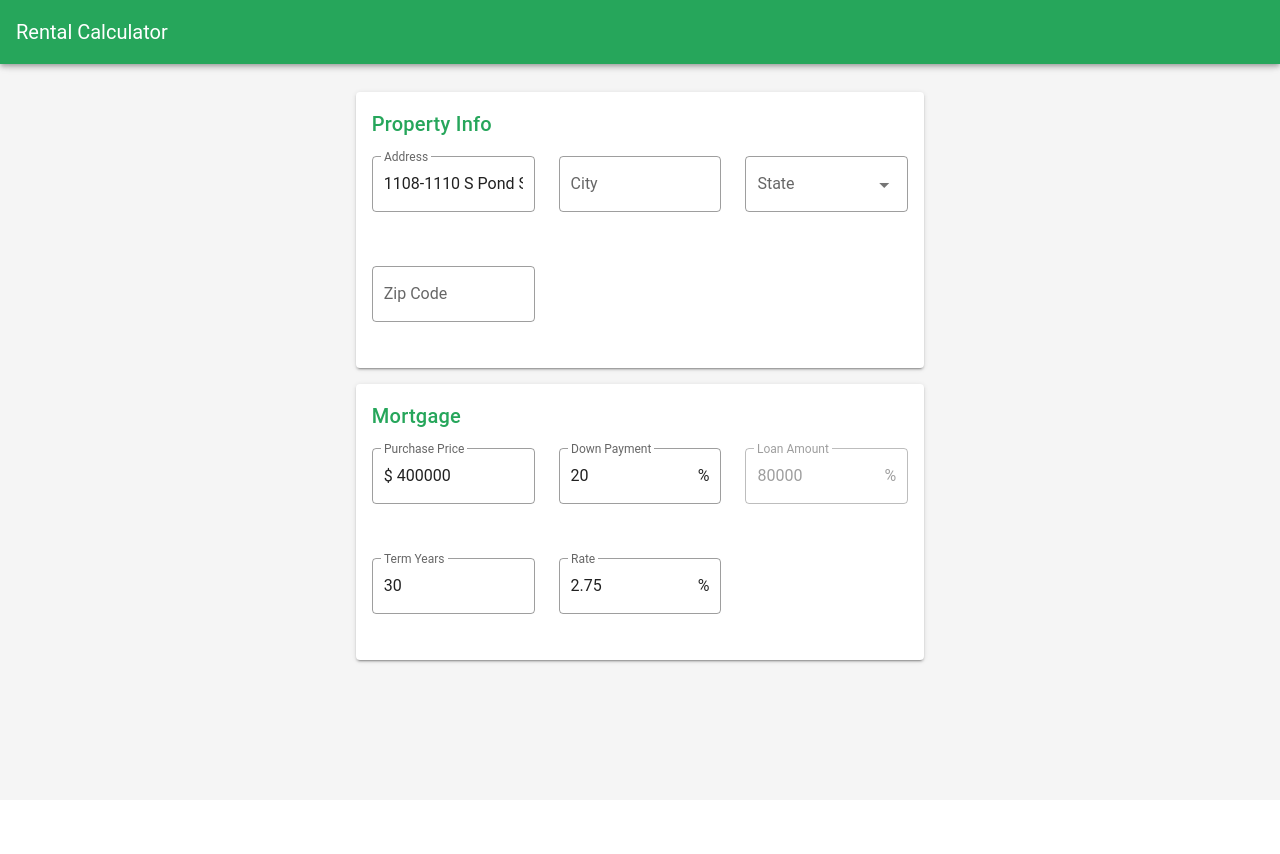
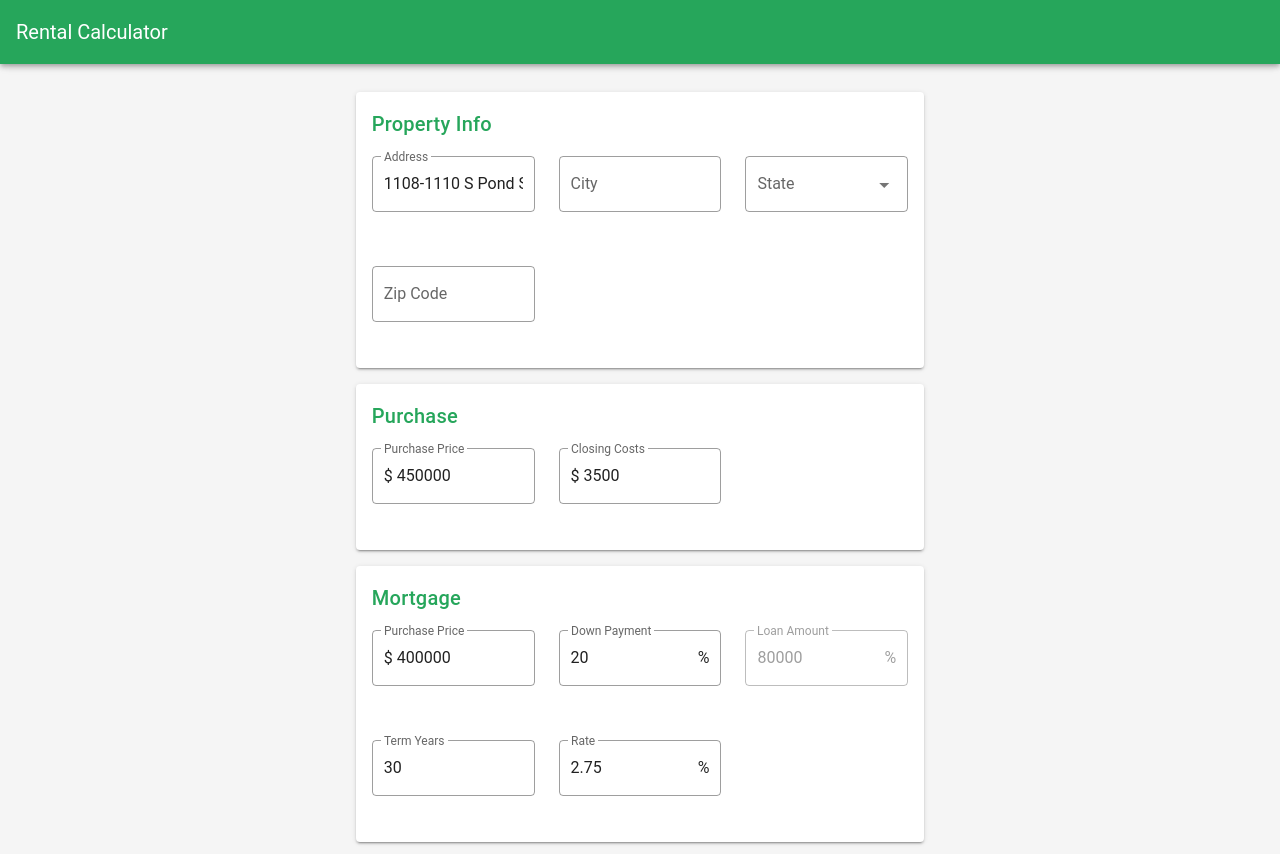
Before and after one commit to hesselapplications/rental-calculator, a Vue app: page / in a window 1280 px wide. Before the commit the page ends 800 px from the top, so only its background shows below. Built offline with nearby package versions, Linux system fonts and the light colour scheme; a small style sheet from the web is missing.

Commit message:
Add purchase

```diff
--- /dev/null
+++ b/src/components/Purchase.vue
@@ -0,0 +1,46 @@
+<template>
+  <v-card>
+    <v-card-title class="primary--text">Purchase</v-card-title>
+    <v-card-text>
+      <v-row>
+        <!-- PURCHASE PRICE -->
+        <v-col cols="4">
+          <money-input
+            v-model="purchasePrice"
+            label="Purchase Price"
+          ></money-input>
+        </v-col>
+
+        <!-- CLOSING COSTS -->
+        <v-col cols="4">
+          <money-input
+            v-model="closingCosts"
+            label="Closing Costs"
+            :hint="closingCostsEstimate"
+          ></money-input>
+        </v-col>
+      </v-row>
+    </v-card-text>
+  </v-card>
+</template>
+
+<script>
+import MoneyInput from "@/components/inputs/MoneyInput.vue"
+
+export default {
+  components: {
+    MoneyInput,
+  },
+  data() {
+    return {
+      purchasePrice: 450000,
+      closingCosts: 3500,
+    }
+  },
+  computed: {
+    closingCostsEstimate() {
+      return `Estimate: $${this.purchasePrice * 0.01} to $${this.purchasePrice * 0.02}`;
+    }
+  }
+};
+</script>
--- a/src/views/RentalCalculator.vue
+++ b/src/views/RentalCalculator.vue
@@ -3,6 +3,7 @@
     <v-row justify="center">
       <v-col cols="6">
         <property-info class="my-4"></property-info>
+        <purchase class="mb-4"/>
         <mortgage/>
       </v-col>
     </v-row>
@@ -11,11 +12,13 @@
 
 <script>
 import PropertyInfo from "@/components/PropertyInfo.vue"
+import Purchase from "@/components/Purchase.vue"
 import Mortgage from "@/components/Mortgage.vue"
 
 export default {
   components: {
     PropertyInfo,
+    Purchase,
     Mortgage
   }
 };
```
